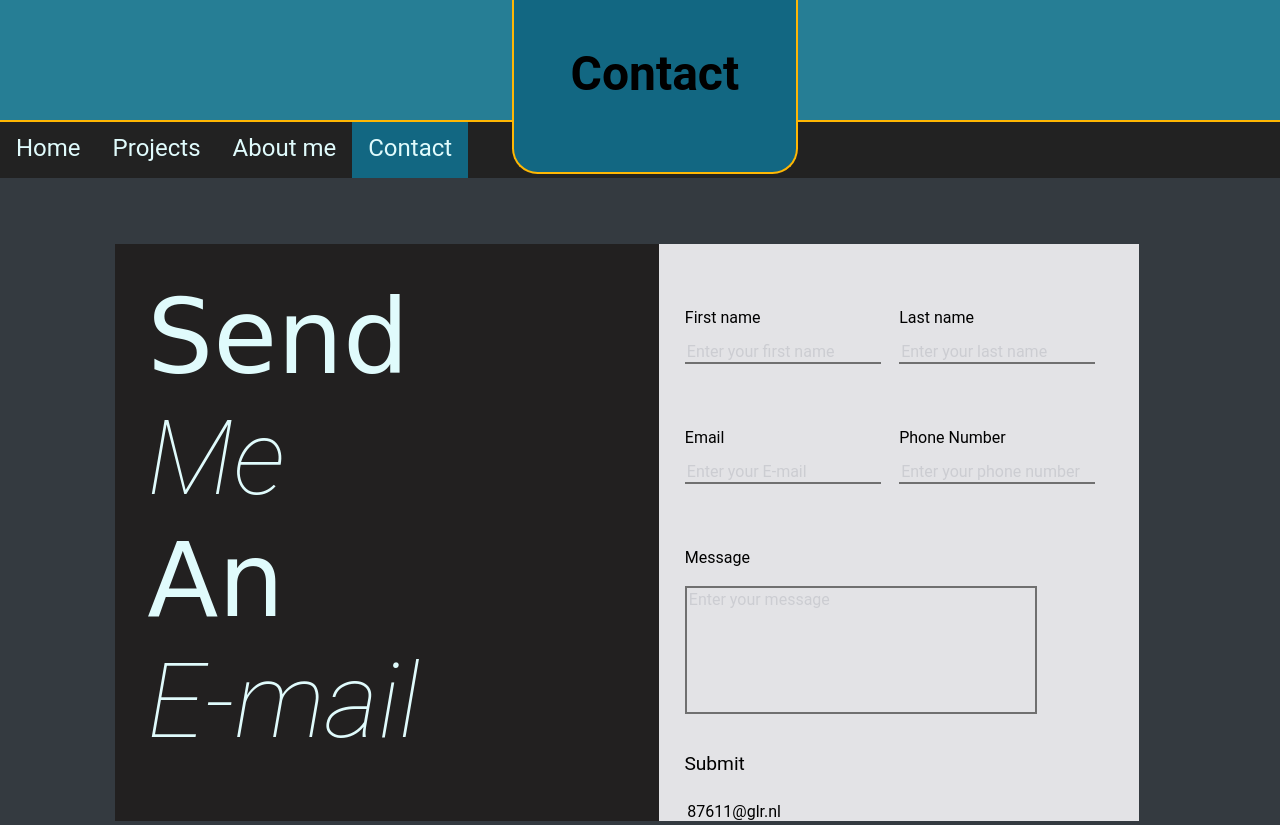
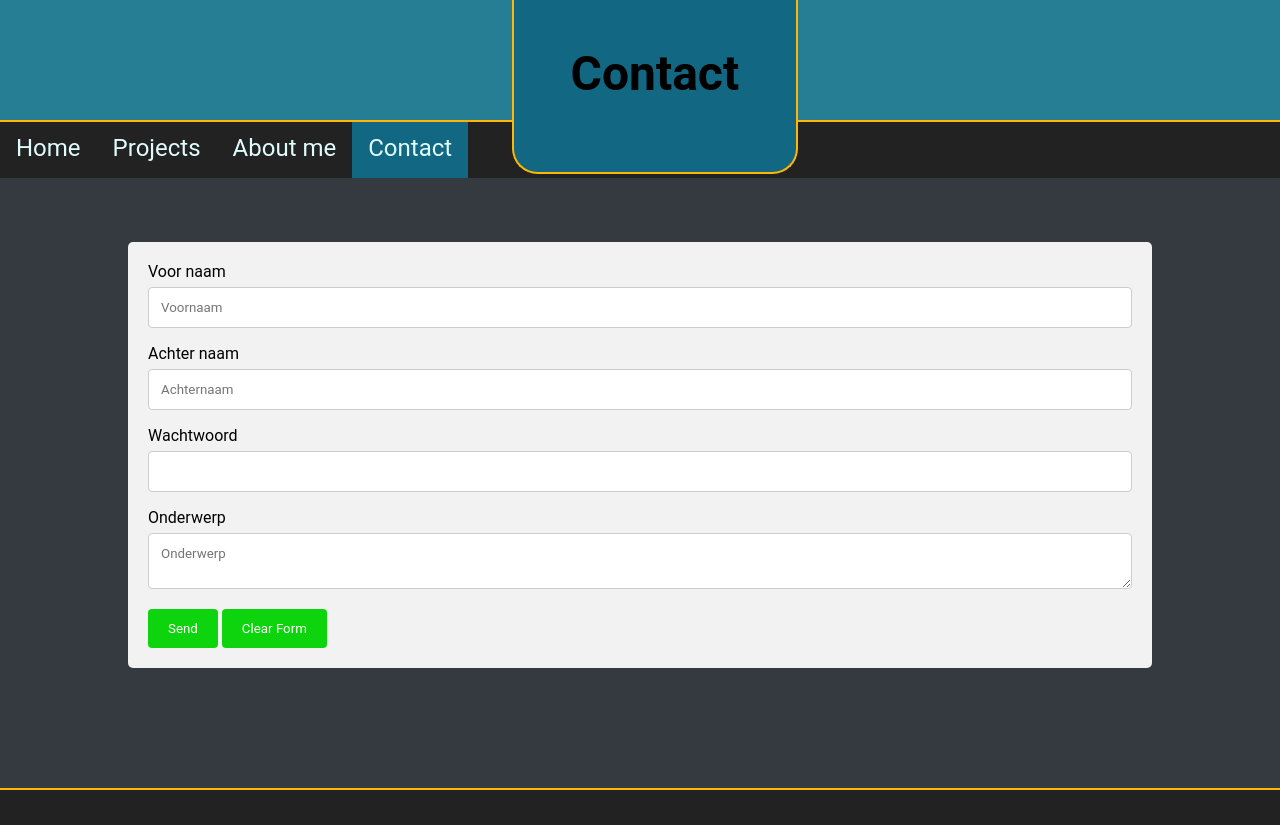
Before and after one commit to JustPeter64/Portfolio, a plain HTML site: page pages/contact.html in a window 1280 px wide. Shown: the top 825 px of the page. Drawn offline with Linux system fonts and the light colour scheme.

Commit message:
veulBeteur

```diff
--- a/pages/contact.html
+++ b/pages/contact.html
@@ -32,61 +32,24 @@
         </ul>
     </nav>
 
-    <div class="content">
-        <div class="content-text">
+    <div class="container">
+        <form action="mailto:87611@glr.nl" method="get" enctype="text/plain">
+          <label for="fname">Voor naam</label>
+          <input type="text" id="fname" name="firstname" placeholder="Voornaam" required>
 
-            <div id="dance">Send</div>
-            <div id="roboto">Me</div>
-            <div id="dance">An</div>
-            <div id="roboto">E-mail</div>
+          <label for="lname">Achter naam</label>
+          <input type="text" id="lname" name="lastname" placeholder="Achternaam" required>
 
-        </div>
-        <div class="content-form">
-            <form class="form">
-                <!-- Name -->
-                <div class="name">
-                    <label for="name">First name</label>
-                    <br>
-                    <input type="text" id="name" required placeholder="Enter your first name">
-                </div>
-                <!-- Last name -->
-                <div class="lastName">
-                    <label for="lastName">Last name</label>
-                    <br>
-                    <input type="text" id="lastName" required placeholder="Enter your last name">
-                </div>
-            </form>
-            <form class="form">
-                <!-- Email -->
-                <div class="email">
-                    <label for="email">Email</label>
-                    <br>
-                    <input type="text" id="email" required placeholder="Enter your E-mail">
-                </div>
-                <!-- Telephone -->
-                <div class="tele">
-                    <label for="telephone">Phone Number</label>
-                    <br>
-                    <input type="text" id="telephone" required placeholder="Enter your phone number">
-                </div>
-            </form>
-            <form class="form">
-                <!-- Message -->
-                <div class="message">
-                    <label for="message">Message</label>
-                    <br>
-                    <br>
-                    <textarea type="text" id="message" placeholder="Enter your message"></textarea>
-                </div>
-            </form>
+          <label for="password">Wachtwoord</label>
+          <input type="password" id="password" name="password" required minlength="8" pattern="(?=.*\d)(?=.*[a-z])(?=.*[A-Z]).{8,}" title="Must contain at least one number and one uppercase and lowercase letter, and at least 8 or more characters"></input>
 
-             <!-- Submit -->
-            <button class="submit" onclick="confirm()">Submit</button><br><br>
+          <label for="subject">Onderwerp</label>
+          <textarea id="subject" name="subject" placeholder="Onderwerp"></textarea>
 
-            <a href="mailto:87611@glr.nl" class="email-us">87611@glr.nl</a>
-
-        </div>
-    </div>
+          <input type="submit" value="Send">
+          <input type="reset" name="reset" value="Clear Form" />
+        </form>
+      </div>
 
     <footer>
         <div class="footerSection">
--- a/styles/contact.css
+++ b/styles/contact.css
@@ -106,125 +106,63 @@ p{
 }
 
 /* contactformulier */
-.content > *{
-    flex: 1 1 100%;
+input[type=text], textarea {
+    width: 100%;
+    padding: 12px;
+    border: 1px solid #ccc;
+    border-radius: 4px;
+    box-sizing: border-box;
+    margin-top: 6px;
+    margin-bottom: 16px;
+    resize: vertical;
   }
 
-.content-text{
-    background-color: var(--contact-text-bg--);
-    padding: 2.5vw;
-    font-size: 13vh;
-    color: var(--p-text--);
+  input[type=submit] {
+    background-color: rgb(13, 212, 13);
+    color: white;
+    padding: 12px 20px;
+    border: none;
+    border-radius: 4px;
+    cursor: pointer;
   }
 
-#dance {
-    font-family: 'Dancing Script', cursive;
+  input[type=submit]:hover {
+    background-color: green;
   }
 
-#roboto {
-    font-family: 'Roboto', sans-serif;
-    font-weight: 100;
-    font-style: italic;
+  input[type=reset] {
+      background-color: rgb(13, 212, 13);
+      color: white;
+      padding: 12px 20px;
+      border: none;
+      border-radius: 4px;
+      cursor: pointer;
     }
 
-.content-form{
-    background-color: var(--main-color-2--);
+    input[type=reset]:hover {
+      background-color: green;
     }
 
-.form{
-    margin: 2vw;
-    margin-top: 8vh;
-    display: flex;
-    font-family: 'Roboto', sans-serif;
-    font-weight: thin;
-}
-.form > *{
-    flex: 1 1 100%;
+  input[type=password] {
+      width: 100%;
+      padding: 12px;
+      border: 1px solid #ccc;
+      border-radius: 4px;
+      box-sizing: border-box;
+      margin-top: 6px;
+      margin-bottom: 16px;
+      resize: vertical;
   }
 
-input::placeholder {
-    color: var(--contact-placeholder--);
-    font-size: 2rem;
-}
-input:focus {
-    outline: none;
+  .container {
+    border-radius: 5px;
+    background-color: #f2f2f2;
+    padding: 20px;
+    margin: 5vw;
+    margin-left: 10vw;
+    margin-right: 10vw;
   }
 
-input {
-    width: 15vw;
-    margin-top: 2vh;
-
-}
-
-#message{
-    width: 26.9vw;
-
-}
-
-.submit{
-    margin-left: 1.5vw;
-    height: 5vh;
-    width: 5vw;
-    border: none;
-    font-size: 1.2em;
-    background-color: transparent;
-}
-
-.submit:hover{
-    color: var(--contact-details--);
-}
-
-.email-us{
-    margin-left: 2.2vw;
-    margin-top: 2vh;
-    text-decoration: none;
-    color: var(--contact-label--);
-}
-
-.email-us:hover{
-    color: var(--contact-details--);
-}
-
-input::placeholder{
-    font-family: 'Roboto', sans-serif;
-    font-size:1rem;
-}
-
-input{
-    border: none;
-    background-color:transparent;
-    border-bottom: 2px solid var(--contact-details--);
-    font-size: 0.9em;
-}
-
-input:focus {
-    background-color: none;
-}
-
-textarea{
-    width: 80vw;
-    resize: none;
-    height: 30vh ;
-    border: none;
-    background-color: transparent;
-    border: var(--contact-details--) 2px solid;
-    max-width: 32vw;
-    min-width: 10vw;
-    min-height: 2vh;
-    max-height: 15vh;
-    font-family: 'Roboto', sans-serif;
-
-}
-
-textarea:focus{
-    outline: none;
-}
-
-textarea::placeholder{
-    font-family: 'Roboto', sans-serif;
-    font-size: 1rem;
-    color: var(--contact-placeholder--);
-}
 
 /* footer */
 footer {
```
Lines whose indentation alone changed are shown as unchanged.
